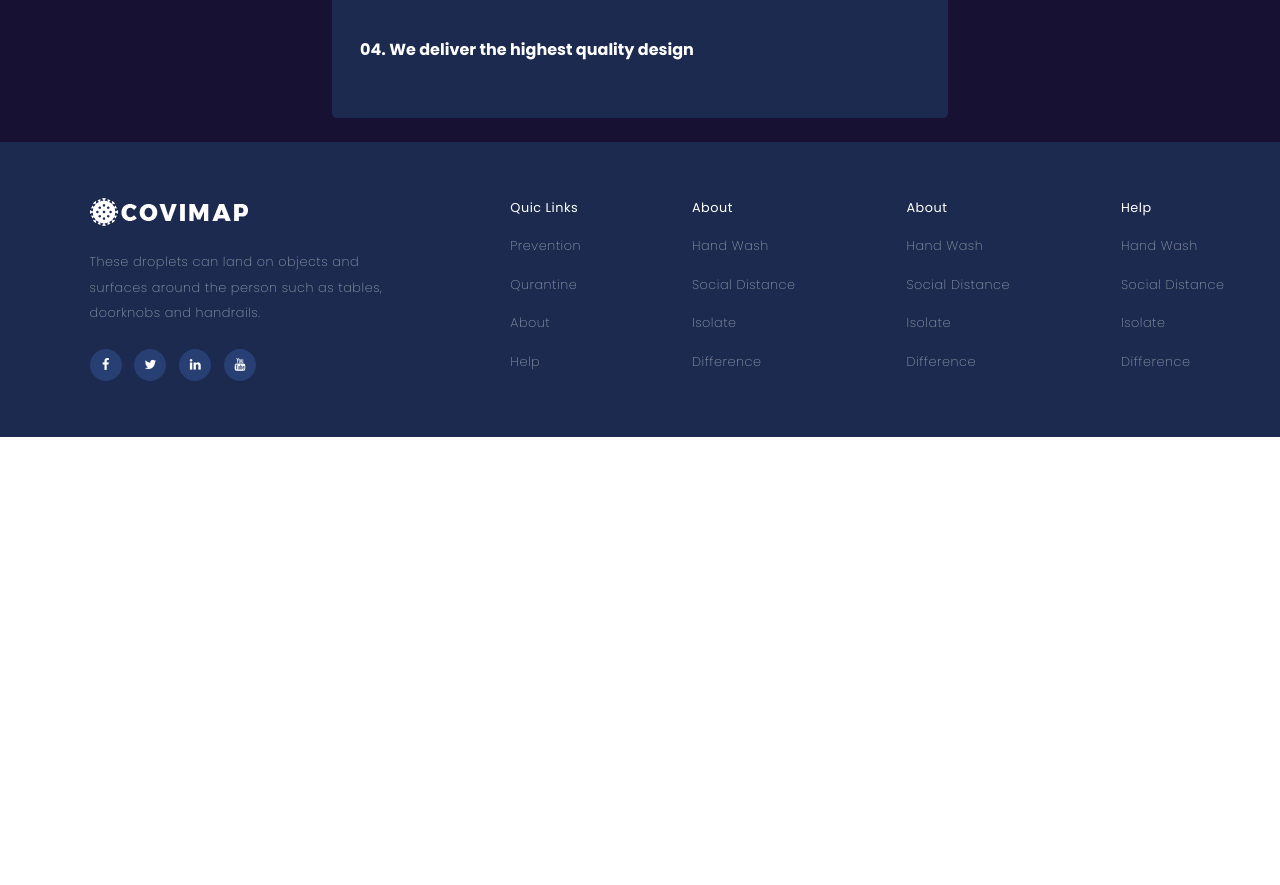
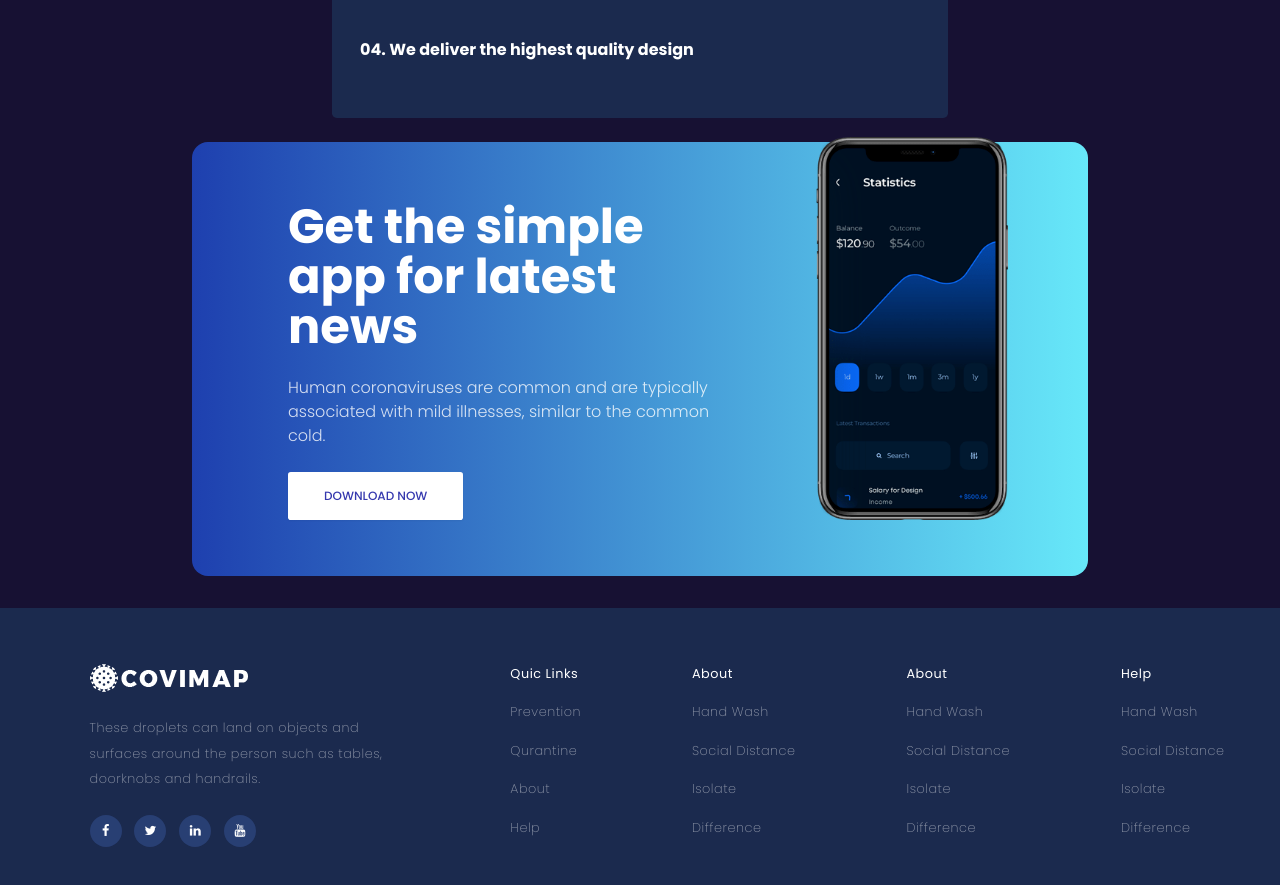
Before and after one commit to BSN-Asumiko/COVID-Tracker, a React (Vite) app: page / in a window 1280 px wide. Shown: the part 1180-2065 px from the top of the page. Before the commit the page ends 1617 px from the top, so only its background shows below. Built offline with nearby package versions, Linux system fonts and the light colour scheme.

Commit message:
Layout section 5 + styling

```diff
--- /dev/null
+++ b/src/components/hompage/getApp/GetApp.jsx
@@ -0,0 +1,22 @@
+import { Button } from "@/components/ui/button"
+
+const GetApp = () => {
+
+    return (
+        <section>
+            <div className="bg-[color:var(--col)] pb-8">
+                <div className=" flex flex-row justify-left items-center p-8 bg-gradient-to-l from-cyan-300 to-blue-800 w-[70%] m-auto h-[20%] rounded-[1em]">
+                    <section className="w-[55%] ml-16 pb-6">
+                         <h1 className="text-[xxx-large] font-bold text-[color:var(--col-body)] leading-[50px] mb-6 mt-7 ">Get the simple app for latest news</h1>
+                        <p className=" text-[medium] text-[color:var(--col-body)] opacity-80 font-light">Human coronaviruses are common and are typically associated with mild illnesses, similar to the common cold.</p>
+                        <Button variant="destructive2" size="lg" className="bg-[color:var(--col-body)] text-[color:var(--col-common-blue)] uppercase mt-6">Download Now</Button>
+                    </section>
+                    <img src="/assets/images/phone-1.png" alt="phone with chart on screen" className="w-[15%] float-right absolute right-[17em] bottom-[-900px] ml-4 " />
+                </div>
+
+            </div>
+        </section>
+    )
+}
+
+export default GetApp;
--- a/src/components/ui/button.jsx
+++ b/src/components/ui/button.jsx
@@ -13,6 +13,8 @@ const buttonVariants = cva(
           "bg-primary text-primary-foreground shadow hover:bg-primary/90",
         destructive:
           "bg-destructive text-destructive-foreground shadow-sm hover:bg-destructive/90",
+        destructive2:
+        "bg-destructive text-destructive-foreground shadow-sm hover:bg-secondary/90",
         outline:
           "border border-input bg-background shadow-sm hover:bg-accent hover:text-accent-foreground",
         secondary:
--- a/src/pages/Home.jsx
+++ b/src/pages/Home.jsx
@@ -1,5 +1,6 @@
 import Faq from "@/components/hompage/faq/faqsection/Faq";
 import AppStatistics from "@/components/hompage/appStatistics/appStatisticsMain/AppStatistics";
+import GetApp from "@/components/hompage/getApp/GetApp";
 
 const Home = () => {
     return (
@@ -7,6 +8,7 @@ const Home = () => {
             <main className="w-[100%] bg-[color:var(--col-home-main)]">
                 <AppStatistics />
                 <Faq/>
+                <GetApp />
             </main>
         </>
     )
```
